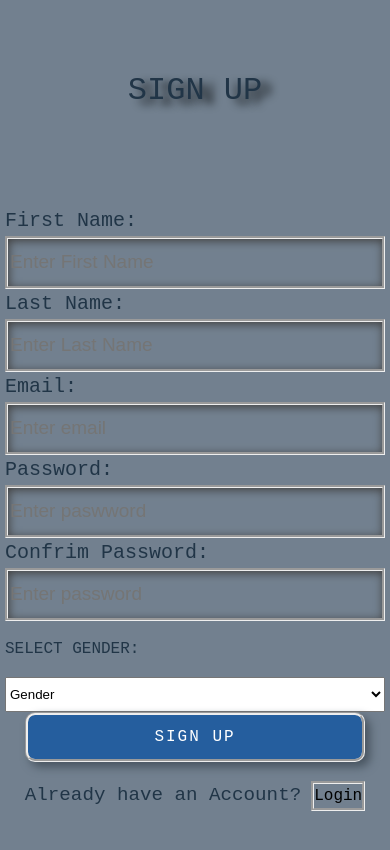
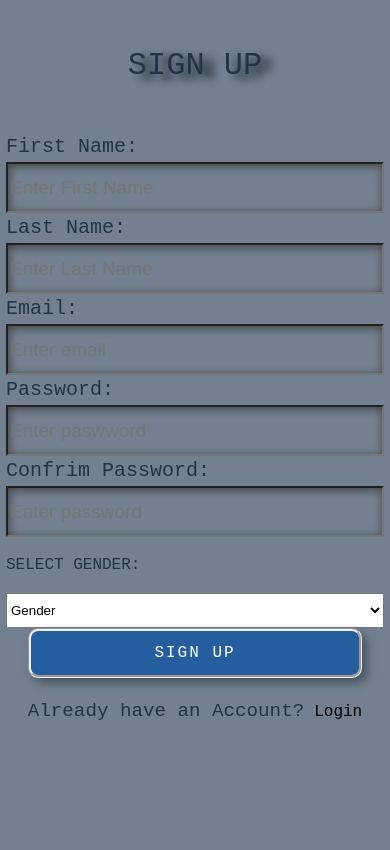
Before and after one commit to BabatundeOla1/EMRAPPFRONTEND, a React (Vite) app: page /SignUp in a window 390 px wide. Shown: the top 850 px of the page. Built offline with nearby package versions, Linux system fonts and the light colour scheme.

Commit message:
Iphone 12 responsiveness Update

```diff
--- a/src/components/signUp.module.css
+++ b/src/components/signUp.module.css
@@ -94,7 +94,6 @@ select{
     height: 40px;
     box-shadow: inset 1px 2px 10px rgb(65, 64, 64);
     color: black;
-
   }
 
   .alreadyHaveAnAccount button {
@@ -107,6 +106,7 @@ select{
 
   .linkToLogin {
     font-size: 1rem;
+    color: black;
   }
 
   select {
@@ -129,15 +129,15 @@ select{
   .signUp {
     font-size: 32px;
   }
-
+  .newSignUpForm{
+    margin-bottom: 100px;
+  }
   .signUpForm input {
-    border: groove;
     color: black;
     width: 370px;
     font-size: 19px;
     height: 45px;
     box-shadow: inset 1px 2px 10px rgb(65, 64, 64);
-
   }
   .alreadyHaveAnAccount button {
     width: 100%;
@@ -151,7 +151,6 @@ select{
 
   .linkToLogin {
     font-size: 1rem;
-    border: groove;
     color: black;
   }
   select {
```
